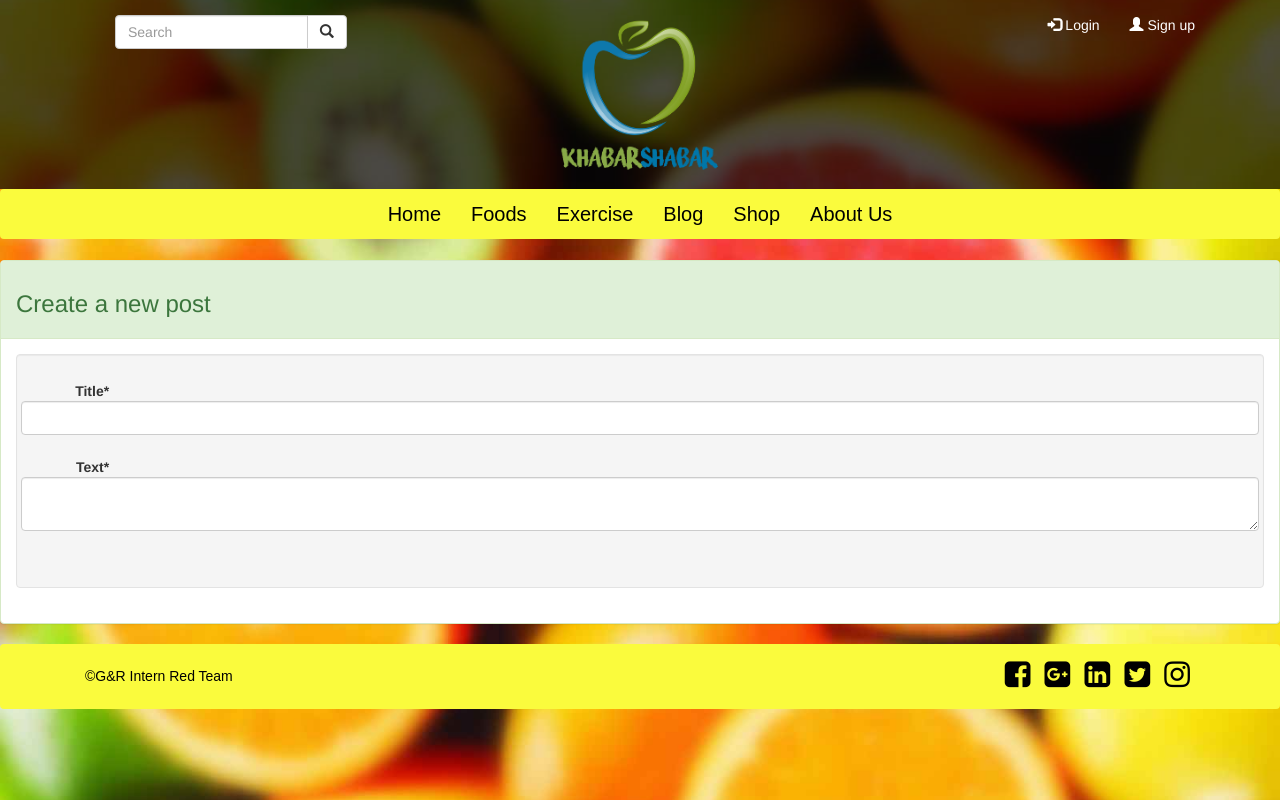
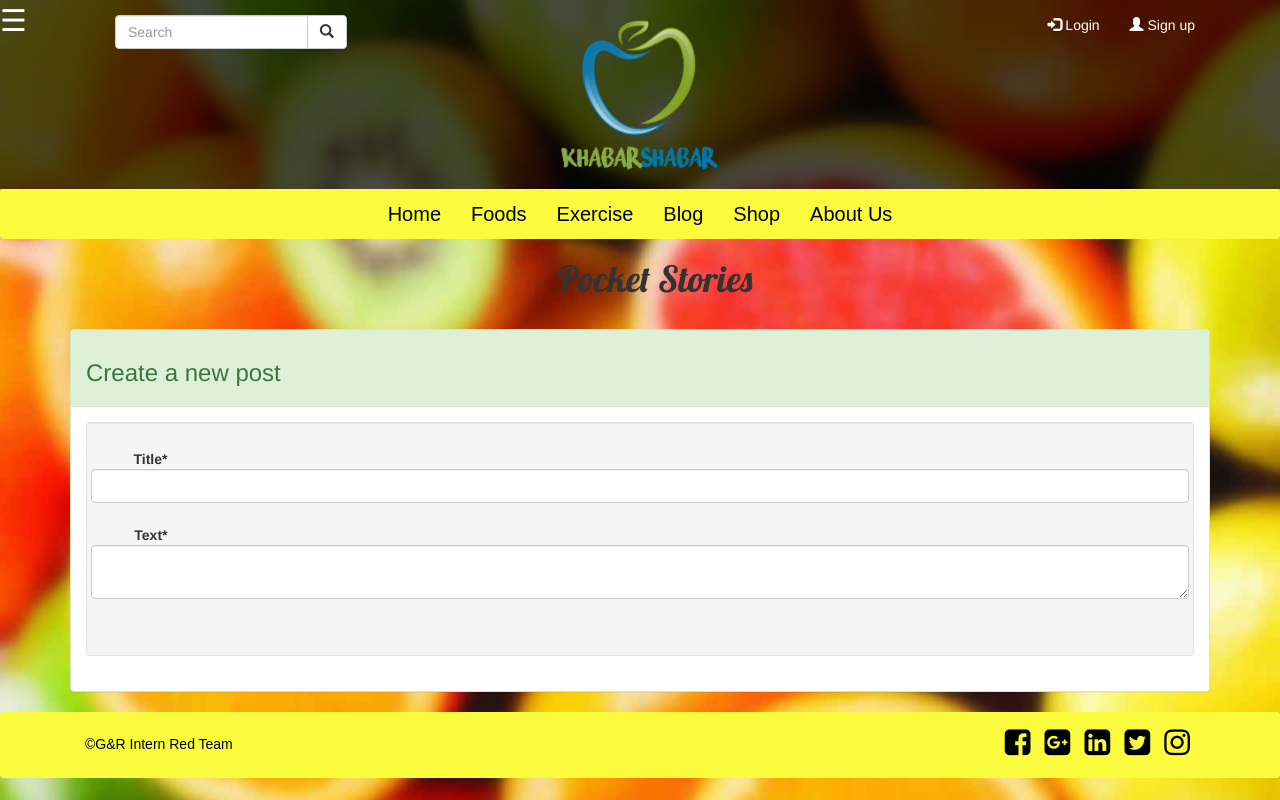
Before and after one commit to Zawad1879/khabarshabar, a CakePHP app: the page made by app/View/Blogs/index.ctp in a window 1280 px wide. Run offline with PHP 8.4 and a stand-in for CakePHP, Linux system fonts and the light colour scheme; the template is opened without the code that fills it, so the values that code supplies are empty; form fields are guessed from the names that the template uses; some libraries are stand-ins or nearby versions; some web fonts are replaced.

Commit message:
Added navigation drawer

```diff
--- a/app/View/Blogs/index.ctp
+++ b/app/View/Blogs/index.ctp
@@ -1,6 +1,6 @@
 <?php $this->extend('/Layouts/default'); ?>
 <head>
-
+<link href="https://fonts.googleapis.com/css?family=Lobster" rel="stylesheet">
 
 <!-- <script src="html5shiv.js"></script>
 <script src="flip-carousel.js"></script> -->
@@ -32,24 +32,69 @@
 </head>
 
 <script>
+var startIndex = 0;
+var stopIndex = 0;
+var rowCardLimit = 3;
+var posts = [];
+
 function loadPage(){
   alert("HI");
 (document.getElementById('post_title')).innerHTML = '';
 }
+
+function getStartIndex(){
+  return startIndex;
+}
+
+function getStopIndex(){
+  return stopIndex;
+}
+
+function getRowLimit(){
+  return rowCardLimit;
+}
+
+function setStartIndex(index){
+  startIndex = index;
+}
+
+function setStopIndex(index){
+  stopIndex = index;
+}
+
+function getObjects(){
+  arr = [];
+  var i;
+  for(i = getStartIndex(); i <= getStopIndex(); i++){
+    arr.push(posts[i]);
+  }
+  return arr;
+}
 </script>
+
 <div class="container">
 
 <!-- <div class="panel panel-success" style="margin-top:20px;">
   <div class="panel-heading">
     <h3>User Posts</h3>
   </div> -->
-
-
 <!-- <div class="panel-body"> -->
 <div class="container">
+  <h1 style="font-family: 'Lobster', cursive;" class="text-center">Pocket Stories</h1>
 <?php
 
-    foreach($posts as $post):
+    foreach($posts as $post): ?>
+      <script>
+
+      posts.push(<?php echo json_encode($post); ?>);
+      if(posts.length > 0 && getStopIndex() < getRowLimit()){
+        setStopIndex(posts.length - 1);
+      }
+
+      //console.log(arr[arr.length - 1].User.username);
+      </script>
+      <?php
+
       $date = substr($post['Blog']['created'], 8, 2);
       $monthNum = substr($post['Blog']['created'], 5, 2);
       $year = substr($post['Blog']['created'], 0, 4);
@@ -69,71 +114,35 @@ function loadPage(){
       </div> -->
 
 <div class="col-md-3">
-
-<article>
   <div class="panel panel-success" style="margin-top:20px;">
     <div class="panel-body" >
         <div class="card blogCard">
-  <!-- <img class="cardblogCard-img-top" src="..." alt="Card image cap"> -->
     <div class="card-block">
+      <div class="heading" style="border-bottom: 1px solid lightgrey;">
       <h4 class="card-title"><b><?php echo $title; ?></b></h4>
       <em><?php echo $post['User']['username'] ?></em></br>
-    <em><?php echo $date.",".$monthName." ".$year; ?></em>
+      <em ><?php echo $date.",".$monthName." ".$year; ?></em>
+    </div>
       <p class="card-text"> <?php echo $text; ?></p>
       <a href="#" class="btn btn-primary">Go somewhere</a>
     </div>
   </div>
   </div>
   </div>
-</article>
 </div>
-
-
-<script>
-	$('article').flipcarousel({
-		pagination : false,
-		loader : true,
-		itemsperpage: 3,
-		randomizer: 0.7
-	});
-</script>
-
 
       <?php
     endforeach;
     ?>
-    </div>
- <div class="col-md-12 gap10"></div>
- <!-- </div> -->
+
+
+
 </div>
 
 
 
-
-
-  <!-- <div class="panel-body">
-
-                 <div class="col-md-9 blogShort">
-                     <h1>Fast Forward Academy</h1>
-                     <img src="http://www.kaczmarek-photo.com/wp-content/uploads/2012/06/guinnes-150x150.jpg" alt="post img" class="pull-left img-responsive thumb margin10 img-thumbnail">
-
-                         <em>This snippet use <a href="http://bootsnipp.com/snippets/featured/sexy-sidebar-navigation" target="_blank">Sexy Sidebar Navigation</a></em>
-                     <article><p>
-                         Lorem Ipsum is simply dummy text of the printing and typesetting industry. Lorem Ipsum has been the industry's standard dummy text
-                         ever since the 1500s, when an unknown printer took a galley of type and scrambled it to make a type specimen book. It has survived not only
-                         five centuries, but also the leap into electronic typesetting, remaining essentially unchanged. It was popularised in the 1960s with the release
-                         of Letraset sheets containing Lorem Ipsum passages, and more recently with desktop publishing software like Aldus PageMaker including versions of
-                         Lorem Ipsum.
-                         </p>
-                             <p></p>
-                         </article>
-                     <a class="btn btn-blog pull-right marginBottom10" href="http://bootsnipp.com/user/snippets/2RoQ">More Information</a>
-                 </div>
-
-
  <div class="col-md-12 gap10"></div>
-             </div>
-           </div> -->
+ <!-- </div> -->
 
 
            <div class="panel panel-success" style="margin-top:20px;">
@@ -192,3 +201,4 @@ function loadPage(){
 
 
          </div>
+</div>
--- a/app/View/Layouts/default.ctp
+++ b/app/View/Layouts/default.ctp
@@ -20,6 +20,10 @@ $cakeVersion = __d('cake_dev', 'CakePHP %s', Configure::version())
 <!DOCTYPE html>
 <html>
 <head>
+	<script
+  src="https://code.jquery.com/jquery-1.11.1.min.js"
+  integrity="sha256-hVVnYaiADRTO2PzUGmuLJr8BLUSjGIZsDYGmIJLv2b8="
+  crossorigin="anonymous"></script>
 	<link href="http://netdna.bootstrapcdn.com/font-awesome/4.0.3/css/font-awesome.css" rel="stylesheet">
 	<link href="https://fonts.googleapis.com/css?family=Sansita" rel="stylesheet">
 	<!-- <script src="jquery-1.8.1.min.js"></script>
@@ -44,23 +48,66 @@ $cakeVersion = __d('cake_dev', 'CakePHP %s', Configure::version())
 		echo $this->fetch('fonts');
 		echo $this->Html->css('style');
 	?>
+
+	<script>
+function openNav() {
+    document.getElementById("mySidenav").style.width = "300px";
+}
+
+function closeNav() {
+    document.getElementById("mySidenav").style.width = "0";
+}
+</script>
 </head>
 <body>
 
+	<div id="mySidenav" style="z-index:2;" class="sidenav">
 
+
+		<div class="sideNavHeader" style="height:49%; border-bottom: 1px solid white; background-color:#f4c242; background: url(img/navbarHeaderImage.jpg);">
+	  	<a href="javascript:void(0)" class="closebtn" onclick="closeNav()">&times;</a>
+			<h1 class="text-center" style="color: white;">Food Bank</h1>
+			<div class="sandbox_search">
+            <div class="clear_search"><span class="glyphicon glyphicon-remove"></span></div>
+            <input class="sb_search_input search-query form-control ignoreEnforceFocus" placeholder="Search database..." type="text">
+      </div>
+
+			<div class="menuButtons" >
+			<div style="float: left; width: 50%;">
+			<button id="BreakfastButton" class="btn btn-primary">Breakfast</button>
+			<button id="LunchButton" class="btn btn-primary">Lunch</button>
+			<button id="DinnerButton" class="btn btn-primary">Dinner</button>
+			</div>
+			<div style="float: left; width: 50%;">
+				<button id="AllFoodsButton" class="btn btn-primary">All foods</button>
+				<button id="FavouritesButton" class="btn btn-primary">Favourites
+				<span class="glyphicon glyphicon-heart"></span></button>
+			</div>
+			</div>
+		</div>
+
+		<div class="navbarBody">
+		  <a href="#">About</a>
+		  <a href="#">Services</a>
+		  <a href="#">Clients</a>
+		  <a href="#">Contact</a>
+		</div>
+	</div>
 
 
 	<!-- Ashik's code starts here -->
 
 
-	<div class="top-header">
+	<div class="top-header" >
+		<span id="drawerIcon" style="font-size:30px;cursor:pointer; position:fixed; color:white; z-index:1;" onclick="openNav()">&#9776;</span>
 				<div class="container">
+
 					<div class="col-lg-4">
 						<div class="col-md-10">
 						<form action="#" role="form">
 								<div class="panel-body ">
 									<div class="input-group">
-									<input type="search" name="search" class="form-control" placeholder="Search">
+									<input style="z-index:0;" type="search" name="search" class="form-control" placeholder="Search">
 									<div class="input-group-btn">
 										<button class="btn btn-default" name="search_submit" type="submit"><i class="glyphicon glyphicon-search"></i></button>
 									</div>
--- a/app/webroot/css/style.css
+++ b/app/webroot/css/style.css
@@ -102,3 +102,83 @@ overflow: hidden;
 	position: absolute;
 	bottom: 32px;
 }
+
+.sidenav {
+    height: 100%;
+    width: 0;
+    position: fixed;
+    z-index: 1;
+    top: 0;
+    left: 0;
+    background-color: white;
+    overflow-x: hidden;
+    transition: 0.5s;
+    padding-top: 60px;
+}
+
+.sidenav a {
+    padding: 8px 8px 8px 32px;
+    text-decoration: none;
+    font-size: 25px;
+    color: #818181;
+    display: block;
+    transition: 0.3s
+}
+
+.sidenav a:hover, .offcanvas a:focus{
+    color: #f1f1f1;
+}
+
+.sidenav .closebtn {
+    position: absolute;
+    top: 0;
+    right: 25px;
+    font-size: 36px;
+    margin-left: 50px;
+}
+
+@media screen and (max-height: 450px) {
+  .sidenav {padding-top: 15px;}
+  .sidenav a {font-size: 18px;}
+}
+
+.search-query {
+    padding-right: 14px;
+    padding-right: 4px \9;
+    padding-left: 14px;
+    padding-left: 4px \9;
+    margin-bottom: 0;
+    -webkit-border-radius: 15px;
+    -moz-border-radius: 15px;
+    border-radius: 15px;
+}
+
+.glyphicon-remove:before {
+    content: "\e014";
+}
+
+.clear_search {
+    position: absolute;
+    margin-left: 85%;
+    margin-top: 8px;
+    opacity: 0.4;
+}
+
+.menuButtons{
+	margin-top: 10%;
+	margin-left:10%;
+}
+
+.menuButtons button{
+	margin-top: 10px;
+	width:90%;
+	height:30px;
+}
+
+.navbarBody {
+    background: #dbd6c9; /* For browsers that do not support gradients */
+    background: -webkit-linear-gradient(#dbd6c9, #fff); /* For Safari 5.1 to 6.0 */
+    background: -o-linear-gradient(#dbd6c9, #fff); /* For Opera 11.1 to 12.0 */
+    background: -moz-linear-gradient(#dbd6c9, #fff); /* For Firefox 3.6 to 15 */
+    background: linear-gradient(#dbd6c9, #fff); /* Standard syntax */
+}
```
Also changed, not shown: app/Controller/FoodController.php (+5 -5 lines), app/View/Food/diet_plan.ctp (+6 -5 lines), app/webroot/img/navbarHeaderImage.jpg (added). Lines whose indentation alone changed are shown as unchanged.
